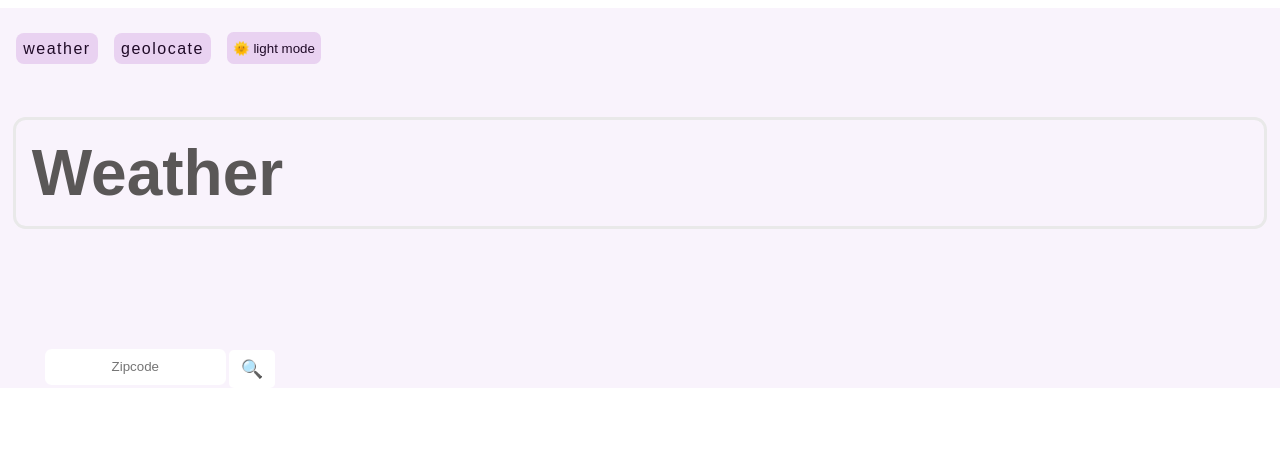
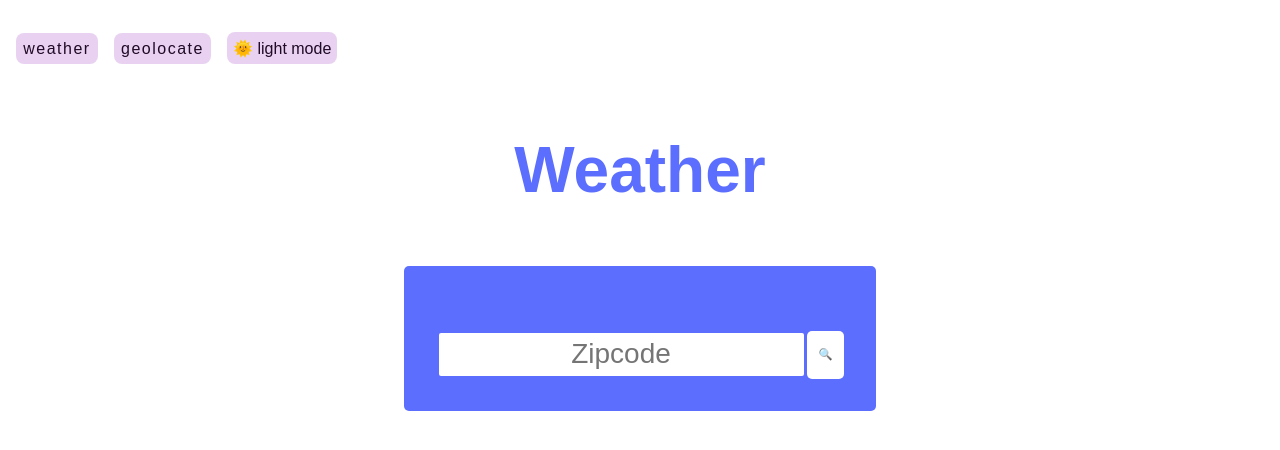
Before and after one commit to vickyphung/weather-react, a React (Create React App) app: page / in a window 1280 px wide. Shown: the top 450 px of the page. Built offline with nearby package versions, Linux system fonts and the light colour scheme; no server answers.

Commit message:
updated css

```diff
--- a/src/App.css
+++ b/src/App.css
@@ -1,5 +1,4 @@
 .App {
-  text-align: center;
   margin-left: auto;
   margin-right: auto;
   width: 100%;
@@ -10,7 +9,7 @@
 /* Light Mode Styles */
 
 .bg-light {
-  background-color: rgb(249, 243, 252);
+  background-color: whitel;
 }
 
 .heading-light {
--- a/src/Components/Current/index.js
+++ b/src/Components/Current/index.js
@@ -10,7 +10,7 @@ const Current = (props) => {
         return(
             <div className='currentContent'>
                 {console.log (props)}
-                <h2><DateTime /></h2>
+                <h2 className="currentMain"><DateTime /></h2>
                 <div className="currentMain">
                     <img className="weatherIcon" src={`http://openweathermap.org/img/wn/${props.currentData.weather[0].icon}@2x.png`} />
 
@@ -22,7 +22,11 @@ const Current = (props) => {
                     </p>
                     <p className="currentTemp">{props.currentData.weather[0].description} </p>
                 </div>
+
                 <div className="currentOther">
+
+                <div className="z">
+
                         <div className="currentItem">
                             <div>
                                 <img src="https://www.seekpng.com/png/full/80-803922_happy-raindrop-svg-scrapbook-cut-file-cute-clipart.png"></img>
@@ -56,6 +60,13 @@ const Current = (props) => {
                                 </div>
                             </div>
                         </div>
+                        </div>
+
+
+
+                        </div>
+
+                        <div className="z">
                         <div className="currentItem">
                             <div>
                                 <img src="https://www.svgrepo.com/show/42601/wind.svg"></img>
@@ -68,21 +79,6 @@ const Current = (props) => {
                             </div>
                         </div>
 
-
-                        </div>
-
-                        <div className="z">
-                        <div className="currentItem">
-                            <div>
-                                <img src="https://cdn-icons-png.flaticon.com/512/2025/2025520.png"></img>
-                            </div>
-                            <div className="flexCol">
-                                <p className="heading">uvi</p>
-                                <div>
-                                    {props.currentData.uvi}
-                                </div>
-                            </div>
-                        </div>
                         <div className="currentItem">
                             <div>
                             <img src="https://www.svgrepo.com/show/184358/sunrise-dawn.svg"></img>
--- a/src/Components/Current/styles.css
+++ b/src/Components/Current/styles.css
@@ -1,35 +1,40 @@
 .currentContent{
-    margin: 1.5em;
     margin-top: 2em;
+    display: flex;
+    flex-direction: column;
+    justify-content: center;
+    align-items: center;
 }
 
-
 .currentMain {
-    border: 2px solid rgb(220, 219, 223);
+    border: 5px solid #eea56c;
     border-radius: .75em;
-    padding: 1em;
-    background-color: pink;
-    display: flex;
+    padding: .5em;
+    background-color: #5b6efd;
+    color: white;
     align-items: center;
     justify-content: space-around;
+    display: flex;
+    flex-direction: column;
+    width: 390px;
 }
-
 .weatherIcon {
     width: 100px;
     height:auto;
 }
-
 .currentTemp{
     font-size: 2.75vw;
 }
 .currentItem {
-    border: 2px solid rgb(220, 219, 223);
+    border: 5px solid #eea56c;
     border-radius: .75em;
     padding: 1em;
-    background-color: pink;
-    display: flex;
-    gap: .75rem;
+    background-color: #5b6efd;
+    color: white;
+    /* display: flex; */
+    width: 90px;
     flex-wrap: wrap;
+    margin: 5px;
 }
 
 .currentOther{
@@ -69,7 +74,6 @@ img {
 
 .z {
     display: flex;
-    width: 100%;
     align-content: center;
 }
 
--- a/src/Components/Daily/index.js
+++ b/src/Components/Daily/index.js
@@ -4,7 +4,7 @@ const Daily = (props) => {
 
     {console.log("Made it to the Daily Component")}
 
-    const [isShown, setIsShown] = useState(false);
+    const [isShown, setIsShown] = useState(true);
 
     const handleClick = event => {
       // 👇️ toggle shown state
--- a/src/Components/Hour/index.js
+++ b/src/Components/Hour/index.js
@@ -2,10 +2,10 @@ import { useState } from "react";
 
 const Hour = (props) => {
     console.log("Made it to the Hour Component")
-    const [isShown, setIsShown] = useState(false);
+    const [isShown, setIsShown] = useState(true);
 
     const handleClick = event => {
-      // 👇️ toggle shown state
+      // // 👇️ toggle shown state
       setIsShown(current => !current);
 
       // 👇️ or simply set it to true
--- a/src/Components/Search/index.js
+++ b/src/Components/Search/index.js
@@ -33,8 +33,6 @@ function Search () {
                     <SearchCoordinateInput setZipcode={setZipcodeInputAndLink}/>
                 </div>
             </div>
-
-
             <div><Weather lat={lat} lon={lon}/></div>
 
 
--- a/src/Home/style.css
+++ b/src/Home/style.css
@@ -1,4 +1,8 @@
-  .navBar{
+ * {
+  font-size: 1rem;
+  font-family: Arial, Helvetica, sans-serif;
+ }
+ .navBar{
     display: inline-flex;
     gap: 1rem;
     width: 100%;
@@ -17,53 +21,59 @@
   }
 
   .homeContainer {
-    display: flex;
     width: 100%;
     height: auto;
-    margin-left: auto;
-    margin-right: auto;
-    font-size: 2vw;
-    font-family: Arial, Helvetica, sans-serif;
   }
 
   .homeContent {
-    width: 98vw;
-    margin-left: auto;
-    margin-right: auto;
+    display: flex;
+    flex-direction: column;
+    justify-content: center;
+    align-items: center;
   }
 
   .title {
-    font-size: 5vw;
+    font-size: 4em;
     padding: 1rem;
-    border-radius: .2em;
-    border: 3px solid rgb(233, 233, 233);
+    border-radius: 5px;
+    color: #5b6efd;
   }
 
   .zipData{
     display: flex;
     gap: 2rem;
     letter-spacing: .25px;
-    font-size: 3vw;
+    font-size: 1rem;
     font-weight: bold;
   }
 
   .search {
     display: flex;
     flex-direction: column;
-    margin-left: 2rem;
+    justify-content: center;
+    align-items: center;
+    background-color: #5b6efd ;
+    color: white;
+    border-radius: 5px;
+    /* width: 400px; */
+    padding: 2em;
+    /* margin-left: 4.5em; */
+  }
 
-  }
   .searchForm {
     display: flex;
-    gap: 1.5px;
   }
 
+
   .searchCoordForm {
-    height: 2rem;
-    border-radius: .5em;
+    border-radius: 5px;
     padding: 2px;
     text-align: center;
     border: none;
+    background-color: white ;
+    border: 3px solid #5b6efd;
+    color: white;
+    font-size: 1.75rem;
   }
 
 
@@ -78,28 +88,42 @@
     border-radius: 5px;
     font-size: .7em;
     font-weight: bold;
+    height: 48px;
   }
 
   input[type=submit]:hover {
     background-color: rgb(255, 255, 255);
   }
 
+.hourContainer, .dailyContainer {
+  width: 580px;
+}
 
-
-  .hourItem {
-    border: 1px solid slateblue;
-    width: 11vw;
-    margin: .25rem;
+  .hourItem, .dailyItem {
+    border: 5px solid #eea56c;
+    background-color: #5b6efd;
+    color: white;
+    /* width: 11vw; */
     padding: .5rem;
     text-align: center;
-    border-radius: .5em;
+    border-radius: 5px;
+    margin: 3px;
   }
 
   .hourContent, .dailyContent {
     display: flex;
     overflow-x: scroll;
   }
+  body::-webkit-scrollbar {
+    background-color: rgb(122, 26, 58);
+    width: 6px;
+    background-color: #5b6efd;
+  }
 
+  .dailyContent{
+    overflow-x: hidden;
+
+  }
 
   .iconImg{
     width: 100%;
```
